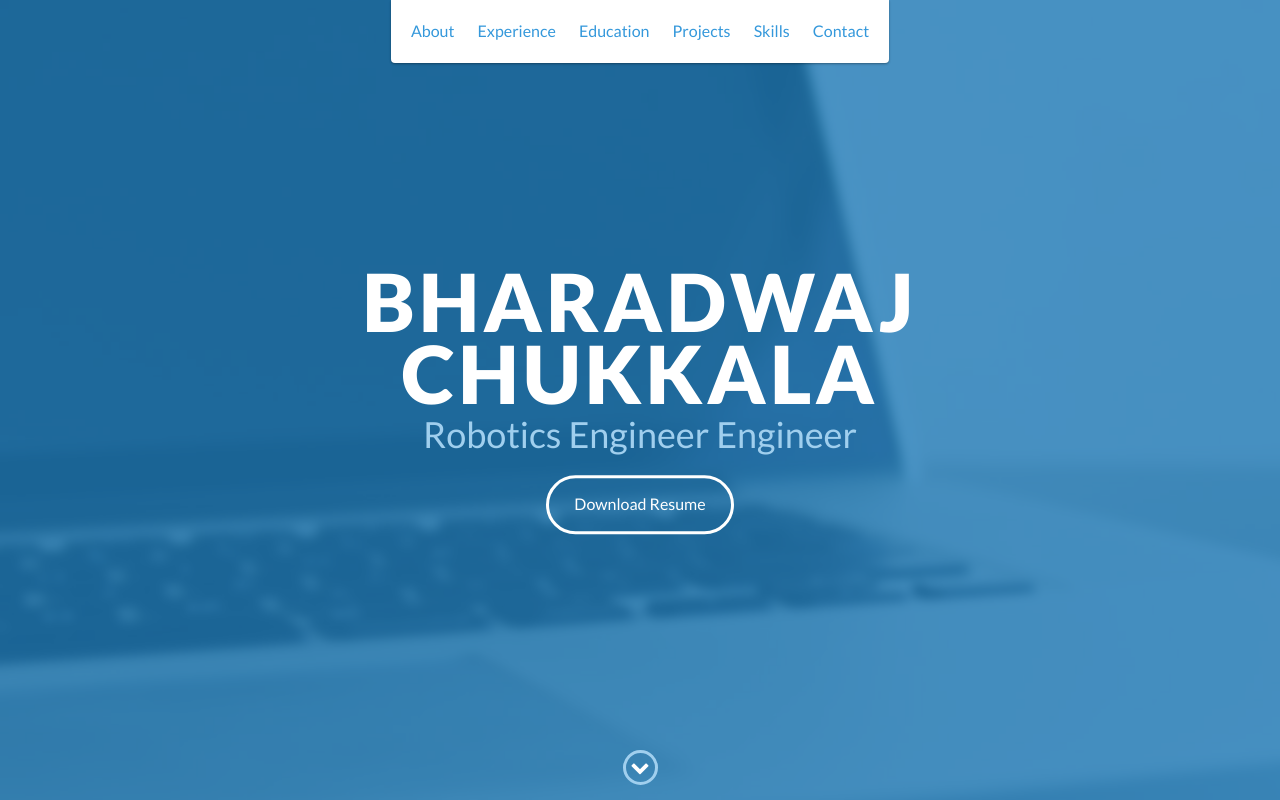
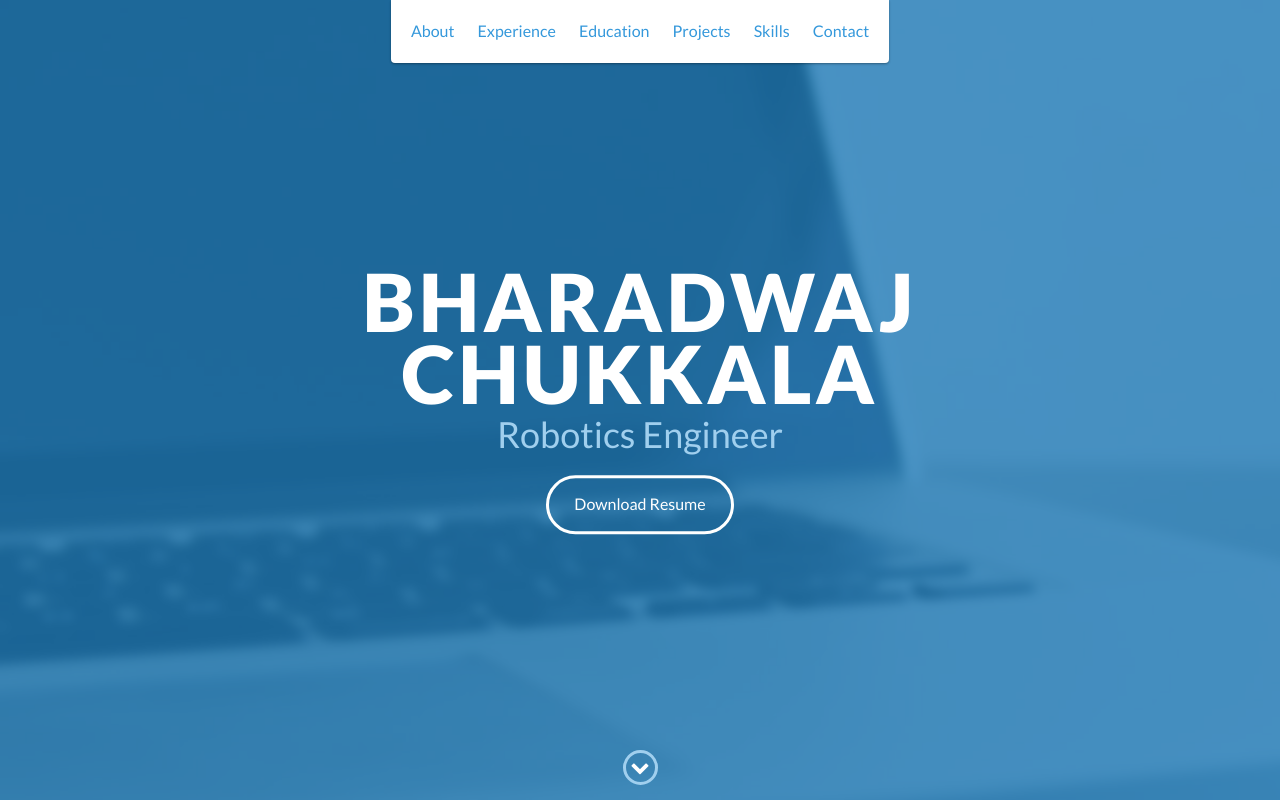
Before and after one commit to bharadwaj-chukkala/bharadwaj-chukkala.github.io, a website: page index.html in a window 1280 px wide. Shown: the top 800 px of the page. Drawn offline with nearby package versions, Linux system fonts and the light colour scheme.

Commit message:
update 1

```diff
--- a/index.html
+++ b/index.html
@@ -49,7 +49,7 @@
     <div id="lead">
         <div id="lead-content">
             <h1>Bharadwaj Chukkala</h1>
-            <h2>Robotics Engineer Engineer</h2>
+            <h2>Robotics Engineer</h2>
             <a href="#" class="btn-rounded-white">Download Resume</a>
         </div>
         <!-- End #lead-content -->
```
